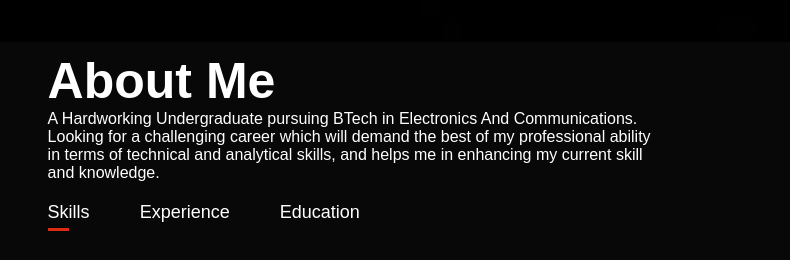
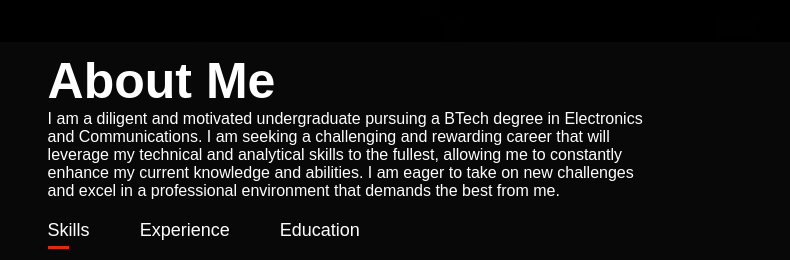
Before and after one commit to Kimpatel30/Portfolio, a plain HTML site: page index.html in a window 1280 px wide. Shown: the part 758-1018 px from the top of the page, 490-1280 px from the left. Drawn offline with Linux system fonts and the light colour scheme.

Commit message:
Update index.html

```diff
--- a/index.html
+++ b/index.html
@@ -37,8 +37,7 @@
             </div>
             <div class="about-col-2">
                 <h1 class="sub-title">About Me</h1>
-                <p>A Hardworking Undergraduate pursuing BTech in Electronics And Communications.
-                    Looking for a challenging career which will demand the best of my professional ability in terms of technical and analytical skills, and helps me in enhancing my current skill and knowledge.
+                <p> I am a diligent and motivated undergraduate pursuing a BTech degree in Electronics and Communications. I am seeking a challenging and rewarding career that will leverage my technical and analytical skills to the fullest, allowing me to constantly enhance my current knowledge and abilities. I am eager to take on new challenges and excel in a professional environment that demands the best from me.
                 </p>
                 <div class="tab-titles">
                 <p class="tab-links active-link" onclick="opentab('skills')">Skills</p>
```
